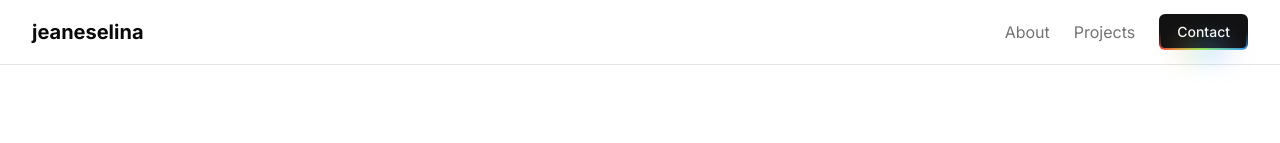
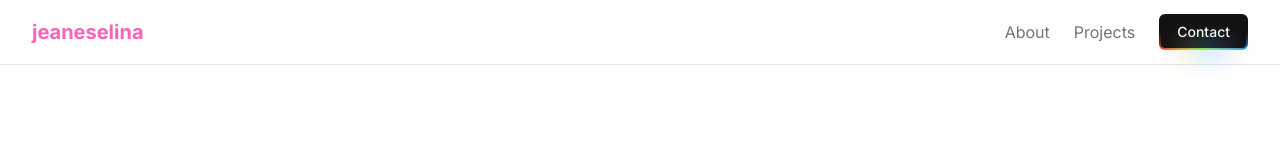
Before and after one commit to jeaneselinasm/porto-1, a Next.js app: page / in a window 1280 px wide. Shown: the top 143 px of the page. Built offline with nearby package versions, Linux system fonts and the light colour scheme.

Commit message:
update:navigation

```diff
--- a/app/personal-website.tsx
+++ b/app/personal-website.tsx
@@ -61,7 +61,7 @@ export default function PersonalWebsite() {
           <div className="flex justify-between items-center h-14 sm:h-16">
             <Link
               href="/"
-              className="text-lg sm:text-xl font-bold text-foreground"
+              className="text-lg sm:text-xl font-bold text-pink-400"
             >
               jeaneselina
             </Link>
```
